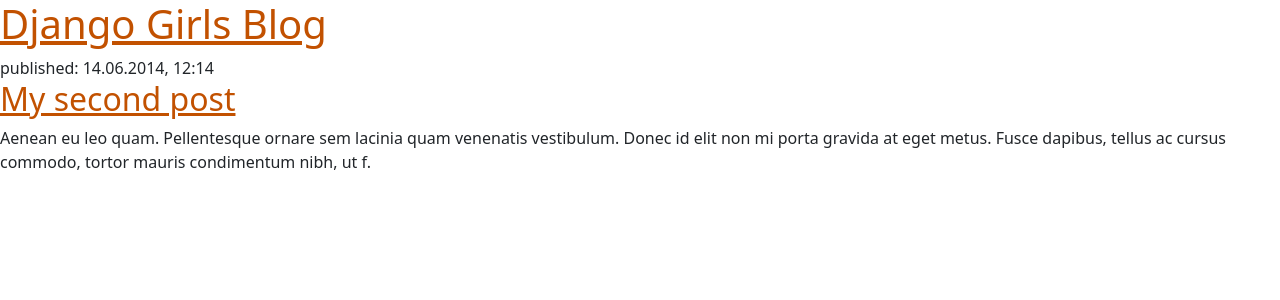
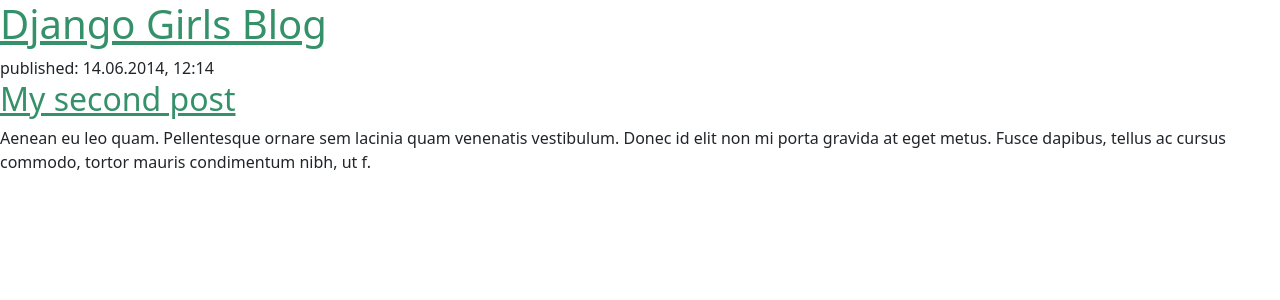
Before and after one commit to Slaps20/my-first-blog, a Django app: template blog/templates/blog/post_list.html in a window 1280 px wide. Shown: the top 300 px of the page. Run offline with Django 5.2, Linux system fonts and the light colour scheme; the template is opened without the code that fills it, so the values that code supplies are empty.

Commit message:
mid way mod 7

```diff
--- a/blog/static/css/blog.css
+++ b/blog/static/css/blog.css
@@ -1,3 +1,3 @@
 h1 a, h2 a {
-    color: #C25100;
+    color: #359169;
 }
```
